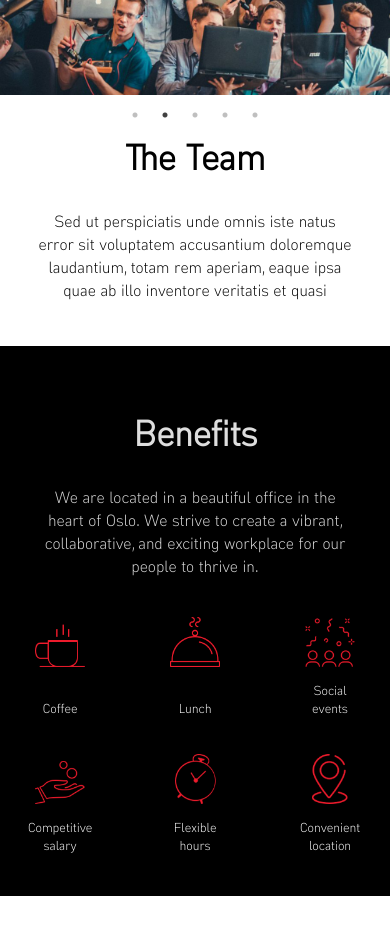
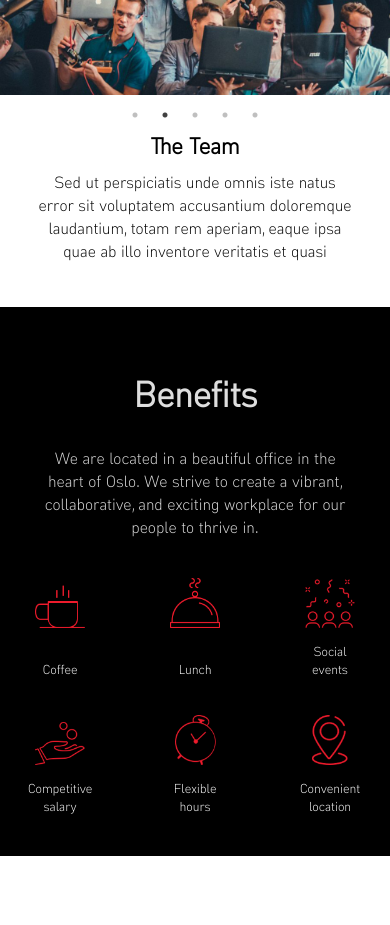
Before and after one commit to Blubtastic/flowMotion, a React (Create React App) app in the folder flowmotion/: page /#/ in a window 390 px wide. Shown: the part 2600-3525 px from the top of the page. Built offline with nearby package versions, Linux system fonts and the light colour scheme.

Commit message:
router fix, slideshow tweak

```diff
--- a/flowmotion/src/App.js
+++ b/flowmotion/src/App.js
@@ -1,25 +1,34 @@
 import React, { Component } from 'react';
-import {Route, HashRouter} from 'react-router-dom';
+import { BrowserRouter as Router } from 'react-router-dom';
+import { Route } from 'react-router-dom';
 import './App.css';
+import ScrollToTop from './components/ScrollToTop';
+
 import Nav from './components/Nav'
 
 import Home from './components/Home';
 import Jobs from './components/Jobs';
+
 import Footer from './components/Footer';
 
 //Router for the nav, with a burger menu for mobile devices.
 class App extends Component {
   render() {
     return (
-      <HashRouter hashType="noslash">
-        <div className="pageContainer">
-          <Nav/>
+      <Router>
+        <ScrollToTop>
 
-          <Route exact path="/" component={Home}/>
-          <Route exact path="/jobs" component={Jobs}/>
-          <Footer/>
-        </div>
-      </HashRouter>
+          <div className="pageContainer">
+            <Nav/>
+
+            <Route exact path="/" component={Home} />
+            <Route path="/jobs" component={Jobs} />
+
+            <Footer/>
+          </div>
+
+        </ScrollToTop>
+      </Router>
     );
   }
 }
--- a/flowmotion/src/components/Footer/index.js
+++ b/flowmotion/src/components/Footer/index.js
@@ -2,7 +2,6 @@ import React, {Component} from 'react';
 import {Link} from 'react-router-dom';
 import './footer.css'
 import flowmotionFull from '../../images/flowmotionFull.svg';
-import flowmotion from '../../images/flowmotion.svg';
 
 export default class Footer extends Component {
 
--- a/flowmotion/src/components/Home/index.js
+++ b/flowmotion/src/components/Home/index.js
@@ -48,7 +48,7 @@ export default class Home extends Component {
       position1: [
         "VP of Sales",
         "We've come a long way since our first prototype in April 2015. Our community continues to grow and we are looking forward to adventurous and passionate people. ",
-        "/"
+        "jobs"
       ],
       position2: [
         "Customer Service Rep",
@@ -75,8 +75,8 @@ export default class Home extends Component {
         "Discipline",
       ]
     }
+  }
 
-  }
   render() {
     return(
       <div className="page">
--- a/flowmotion/src/components/Jobs/index.js
+++ b/flowmotion/src/components/Jobs/index.js
@@ -71,7 +71,6 @@ export default class Jobs extends Component{
 
     }
   }
-
 
   render() {
     return(
--- a/flowmotion/src/components/MobileSlideshow/index.js
+++ b/flowmotion/src/components/MobileSlideshow/index.js
@@ -1,6 +1,5 @@
 import React, { Component } from "react";
 import Slider from "react-slick";
-import image from '../../images/mission.jpg'
 
 export default class SimpleSlider extends Component {
   //const photo = require('../../images/slideshow/' + image);
@@ -34,7 +33,7 @@ export default class SimpleSlider extends Component {
       <div>
         <Slider {...settings}>
           {imageUrls.map((imageUrls) =>
-            <div> <img src={imageUrls} /> </div>
+            <div key={imageUrls.toString()}> <img src={imageUrls} alt="slideshow"/> </div>
           )}
         </Slider>
       </div>
--- a/flowmotion/src/components/Molecules/Position/index.js
+++ b/flowmotion/src/components/Molecules/Position/index.js
@@ -4,7 +4,7 @@ import arrow from '../../../images/arrowBlack.png'
 
 const Position = ({ title, text, link }) => {
   return(
-    <Link to="/" className="positionCard centerAlign blackText maxWidth row">
+    <Link to={link} className="positionCard centerAlign blackText maxWidth row">
       <div className="row">
         <div>
           <h4>{title}</h4>
--- /dev/null
+++ b/flowmotion/src/components/ScrollToTop/index.js
@@ -0,0 +1,17 @@
+import { Component } from 'react';
+import { withRouter } from 'react-router'
+
+//This class moves the scroll to top when navigating to another page.
+class ScrollToTop extends Component {
+  componentDidUpdate(prevProps) {
+    if (this.props.location !== prevProps.location) {
+      window.scrollTo(0, 0)
+    }
+  }
+
+  render() {
+    return this.props.children
+  }
+}
+
+export default withRouter(ScrollToTop)
--- a/flowmotion/src/components/Slideshow/index.js
+++ b/flowmotion/src/components/Slideshow/index.js
@@ -61,7 +61,7 @@ export default class Slideshow extends Component {
           {this.generateCircles()}
         </div>
         <div className="textAlign narrowContainer sidePadding">
-          <h2>{this.state.names[this.state.currentIndex]}</h2>
+          <h2 className="slideshowHeader">{this.state.names[this.state.currentIndex]}</h2>
           <p>{this.state.descriptions[this.state.currentIndex]}</p>
         </div>
       </div>
--- a/flowmotion/src/components/Slideshow/slideshow.css
+++ b/flowmotion/src/components/Slideshow/slideshow.css
@@ -77,12 +77,17 @@
 
 
 
-.mobileSlideshow {
-
-}
 
 /*  */
 
 .slick-slide img{
   width: 100vw;
 }
+
+@media only screen and (max-width: 700px){
+  .slideshowHeader{
+      position: relative;
+      top: 10px;
+      font-size: 140%;
+  }
+}
```
Also changed, not shown: flowmotion/src/images/instagram.png.
